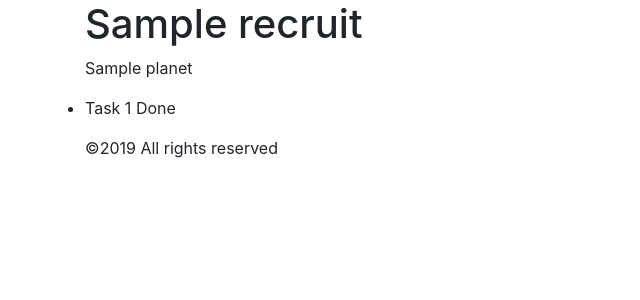
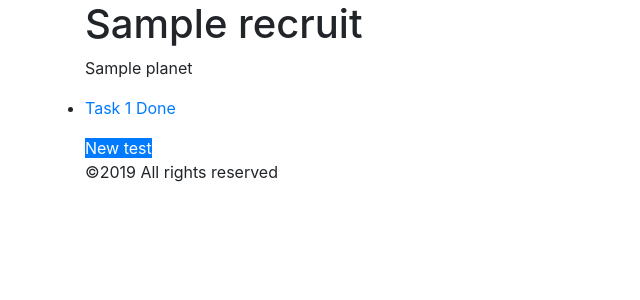
Before and after one commit to denvyugo/shadow_recruit, a Django app: page /info/1 in a window 1280 px wide. Shown: the top 300 px of the page, without its empty margins (0-640 px from the left). Run offline with Django 3.2, Linux system fonts and the light colour scheme; tables that the repository leaves empty hold one stand-in row (values such as "Sample post"); parts of the project's set-up code (start-up, migrations or seed data) failed here and were passed over; some libraries are stand-ins or nearby versions.

Commit message:
recruit can get additional test, and repeat tet

```diff
--- a/mainapp/templates/mainapp/info.html
+++ b/mainapp/templates/mainapp/info.html
@@ -4,7 +4,8 @@
 		<p>{{ recruit.planet.name }}</p>
 		<ul>
 		{% for task in recruit.task_set.all %}
-		<li>Task {{ task.id }} {% if task.task_done %} Done {% else %} Not Done {% endif %}</li>
+		<li><a href="{% url 'test' task.id %}">Task {{ task.id }} {% if task.task_done %} Done {% else %} Not Done {% endif %}</a></li>
 		{% endfor %}
 		</ul>
+		<a class="btn-primary" href="{% url 'add_task' recruit.id %}">New test</a>
 {% endblock %}
--- a/mainapp/views.py
+++ b/mainapp/views.py
@@ -35,6 +35,12 @@ def profile(request):
         'form': form
     }
     return render(request, 'mainapp/profile.html', context)
+
+def add_task(request, pk):
+    """add new task for current recruit"""
+    recruit = get_object_or_404(Recruit, pk=pk)
+    task = recruit.make_task()
+    return HttpResponseRedirect(reverse('test', kwargs={'pk': task.id}))
 
 def test(request, pk):
     """
--- a/sithsite/urls.py
+++ b/sithsite/urls.py
@@ -21,6 +21,7 @@ urlpatterns = [
     path('admin/', admin.site.urls),
     path('', mainapp.main, name='main'),
     path('profile/', mainapp.profile, name='profile'),
+    path('add_task/<int:pk>', mainapp.add_task, name='add_task'),
     path('test/<int:pk>', mainapp.test, name='test'),
     path('info/<int:pk>', mainapp.info, name='info'),
     path('sith/', mainapp.SithList.as_view(), name='sith_list'),
```
Also changed, not shown: sithsite/settings.py (+8 -8 lines).
